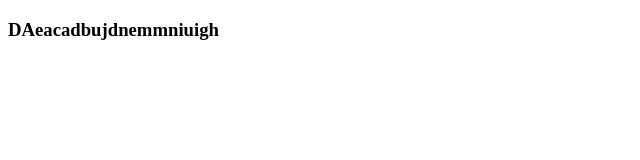
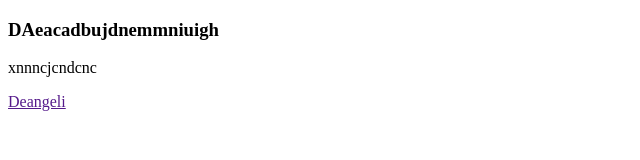
Before and after one commit to deangelicriatividade100/testeDean, a plain HTML site: page index.html in a window 1280 px wide. Shown: the whole page, without its empty margins (0-640 px from the left). Drawn offline with Linux system fonts and the light colour scheme.

Commit message:
adcionadondo link e paragrafo

```diff
--- a/index.html
+++ b/index.html
@@ -5,5 +5,7 @@
 </head>
 <body>
 <h3>DAeacadbujdnemmniuigh</h3>
+<p>xnnncjcndcnc</p>
+<a href="">Deangeli</a>
 </body>
 </html>
```
